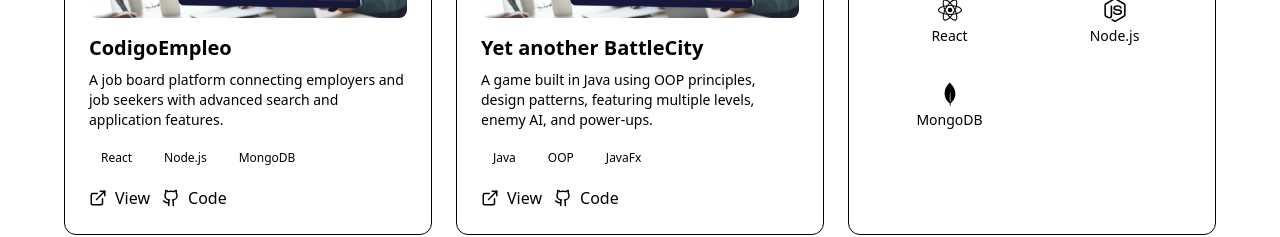
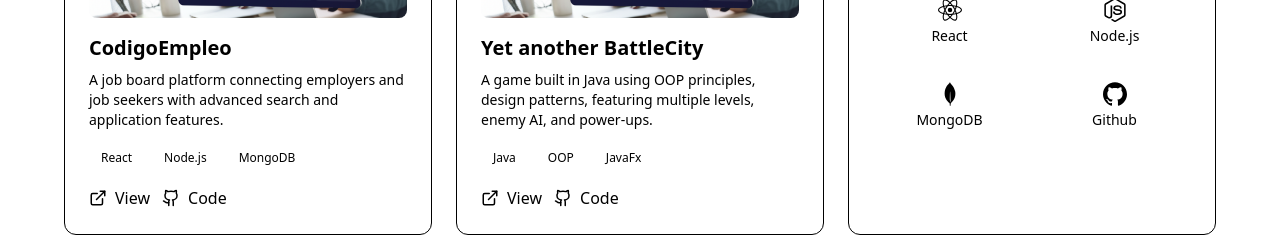
Before and after one commit to CristianAlarconDev/PortfolioV2, a React (Vite) app: page / in a window 1280 px wide. Shown: the part 1135-1372 px from the top of the page. Built offline with nearby package versions, Linux system fonts and the light colour scheme.

Commit message:
se suma tech

```diff
--- a/src/components/TechStackCard.jsx
+++ b/src/components/TechStackCard.jsx
@@ -1,6 +1,6 @@
 import { Code2 } from "lucide-react"
 import { useLanguage } from "../contexts/LanguageContext"
-import { SiJavascript, SiReact, SiNodedotjs,SiMongodb,SiOracle} from "react-icons/si";
+import { SiJavascript, SiReact, SiNodedotjs,SiMongodb,SiOracle, SiGithub} from "react-icons/si";
 export default function TechStackCard() {
   const { translate } = useLanguage()
   const technologiesStack = [
@@ -8,7 +8,8 @@ export default function TechStackCard() {
     { name: "Javascript", icon: <SiJavascript /> },
     { name: "React", icon: <SiReact /> },
     { name: "Node.js", icon: <SiNodedotjs /> },
-    { name: "MongoDB", icon: <SiMongodb /> }
+    { name: "MongoDB", icon: <SiMongodb />},
+    { name:"Github", icon: <SiGithub />}
   ];
 
   return (
```
